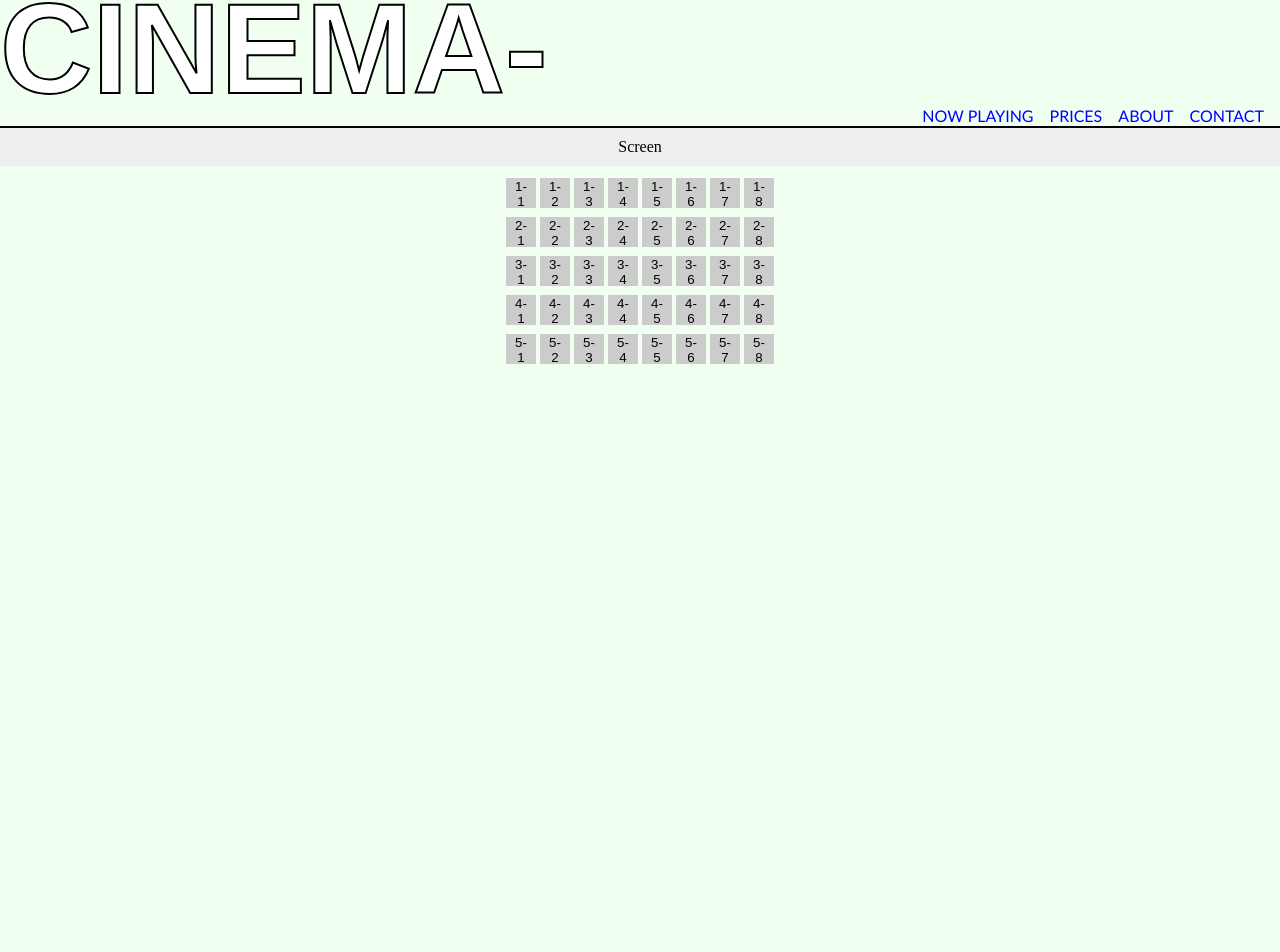
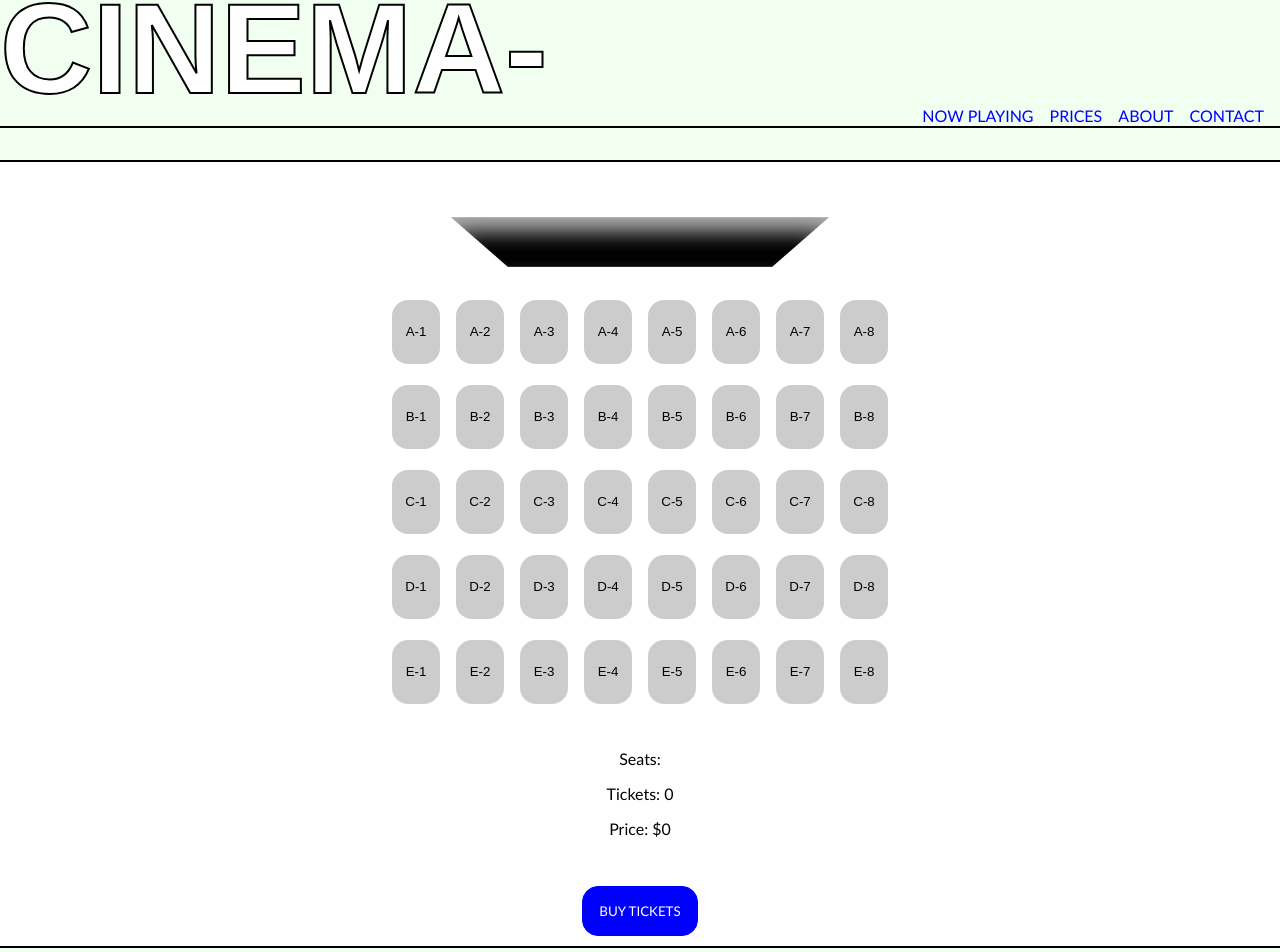
Before and after one commit to taylor-wagstaff/cinema, a Next.js app in the folder tongarirocinema/: page /seat in a window 1280 px wide. Shown: the part 124-1076 px from the top of the page. Built offline with nearby package versions, Linux system fonts and the light colour scheme.

Commit message:
added seat select details

```diff
--- a/tongarirocinema/components/card.css
+++ b/tongarirocinema/components/card.css
@@ -113,8 +113,8 @@
 }
 
 
-.buy_button a:hover{
-
+.buy_button button:hover{
+  cursor: pointer;
   border: 1px solid black;
   color: black;
   background-color: white;
--- a/tongarirocinema/components/modal.css
+++ b/tongarirocinema/components/modal.css
@@ -15,7 +15,11 @@
 /* Equivalent CSS for contentStyles */
 .modal-content {
   background-color: #ffffff;
-  padding: 200px;
+  padding: 150px;
   border-radius: 5px;
   box-shadow: 0 2px 10px rgba(0, 0, 0, 0.2);
+  display: flex;
+  flex-direction: column;
+  gap: 15px;
+
 }
--- a/tongarirocinema/components/modal.js
+++ b/tongarirocinema/components/modal.js
@@ -7,7 +7,7 @@ import { useState } from 'react'
 
 const Modal = ({ setIsOpen, timetable, title }) => {
   const [selectedTime, setSelectedTime] = useState(timetable[0])
-  console.log('timetable', timetable)
+
 
   const handleTimeChange = (e) => {
     setSelectedTime(e.target.value)
@@ -33,7 +33,7 @@ const Modal = ({ setIsOpen, timetable, title }) => {
           ))}
         </select>
         <Link href={`/seat?title=${title}&time=${selectedTime}`}>
-          Seat Select
+          Proceed to Seat Select
         </Link>
       </div>
     </div>
--- a/tongarirocinema/src/app/seat/page.js
+++ b/tongarirocinema/src/app/seat/page.js
@@ -1,13 +1,17 @@
 'use client'
 
 // Chat Gpt was used to generate a Basic Seat Select component
-
-import { useState } from 'react'
+import { useState, useEffect } from 'react'
+import { useSearchParams } from 'next/navigation'
 
 import './seat.css'
 
 export default function Seat() {
   const [selectedSeats, setSelectedSeats] = useState([])
+  const [title, setTitle] = useState([])
+  const [time, setTime] = useState([])
+
+  const searchParams = useSearchParams()
 
   const toggleSeat = (seatNumber) => {
     if (selectedSeats.includes(seatNumber)) {
@@ -16,17 +20,27 @@ export default function Seat() {
       setSelectedSeats([...selectedSeats, seatNumber])
     }
   }
+  useEffect(() => {
+    setTitle(searchParams.get('title'))
+    setTime(searchParams.get('time'))
+  }, [searchParams])
+
   return (
     <div>
-      {/* <h1>{title}</h1>
-      <p>Selected Time: {time}</p> */}
+      <div className="screen">
+        <div className="seat-details">
+          <h1>{title}</h1>
+          <p>{time}</p>
+        </div>
 
-      <div className="screen">Screen</div>
+        <div className="screen-cinema"></div>
 
-      {[...Array(5).keys()].map((row) => (
-        <div key={row} className="row">
+        {[...Array(5).keys()].map((row) => {
+          const rowLetter = String.fromCharCode(65 + row) // 65 is the ASCII value for 'A'
+          return (
+            <div key={rowLetter} className="row">
               {[...Array(8).keys()].map((col) => {
-            const seatNumber = `${row + 1}-${col + 1}`
+                const seatNumber = `${rowLetter}-${col + 1}`
                 const isSelected = selectedSeats.includes(seatNumber)
                 return (
                   <button
@@ -39,7 +53,19 @@ export default function Seat() {
                 )
               })}
             </div>
-      ))}
+          )
+        })}
+
+        <div className="order-details">
+          <div>Seats: {selectedSeats.join(', ')}</div>
+          <div>Tickets: {selectedSeats.length}</div>
+          <div>Price: ${selectedSeats.length * 15}</div>
+        </div>
+
+        <div className="order_buy_button">
+          <button>BUY TICKETS</button>
+        </div>
+      </div>
     </div>
   )
 }
--- a/tongarirocinema/src/app/seat/seat.css
+++ b/tongarirocinema/src/app/seat/seat.css
@@ -1,8 +1,17 @@
 .screen {
-  background-color: #eee;
+  background-color: white;
   text-align: center;
   padding: 10px;
   margin-bottom: 10px;
+  display: flex;
+  flex-direction: column;
+  align-items: center;
+  justify-content: center;
+  border-top: 2px solid black;
+
+  border-bottom: 2px solid black;
+  font-family: Arial, Helvetica, sans-serif;
+  margin-top: 2rem;
 }
 
 .row {
@@ -12,10 +21,11 @@
 }
 
 .seat {
-  width: 30px;
-  height: 30px;
-  margin: 2px;
+  width: 3rem;
+  height: 4rem;
+  margin: 0.5rem;
   border: none;
+  border-radius: 1rem;
   background-color: #ccc;
   cursor: pointer;
 }
@@ -23,3 +33,57 @@
 .seat.selected {
   background-color: #00aaff;
 }
+
+
+.seat-details h1 {
+  font-size: 1.8rem;
+  font-family: 'Trebuchet MS', 'Lucida Sans Unicode', 'Lucida Grande', 'Lucida Sans', Arial, sans-serif;
+  color: blue;
+}
+
+.order-details {
+  font-size: 1rem;
+  font-family: 'Trebuchet MS', 'Lucida Sans Unicode', 'Lucida Grande', 'Lucida Sans', Arial, sans-serif;
+
+  padding: 2rem;
+
+}
+
+.order-details > div {
+  margin-bottom: 1rem;
+}
+
+
+.screen-cinema {
+
+  background: #000000;
+  height: 70px;
+  width: 30%;
+  margin: 15px 0;
+  transform: rotateX(-45deg);
+  box-shadow: inset 0 20px 30px rgba(255, 255, 255, 0.7);
+
+  clip-path: polygon(0% 0%, 100% 0%, 85% 100%, 15% 100%);
+}
+
+.order_buy_button button {
+  padding: 1rem;
+  font-family: 'Trebuchet MS', 'Lucida Sans Unicode', 'Lucida Grande', 'Lucida Sans', Arial, sans-serif;
+  color: white;
+  text-decoration: none;
+  background-color: blue;
+  border-radius: 1rem;
+  align-self: flex-end;
+  float: right;
+  border: 1px solid blue;
+  transition: background-color 0.3s;
+}
+
+
+.order_buy_button button:hover{
+  cursor: pointer;
+  border: 1px solid black;
+  color: black;
+  background-color: white;
+  text-decoration: none;
+}
```
Lines whose indentation alone changed are shown as unchanged.
